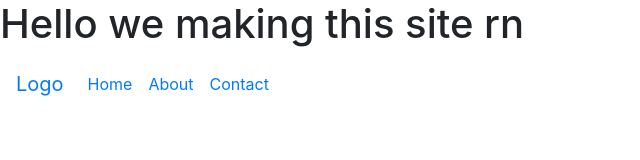
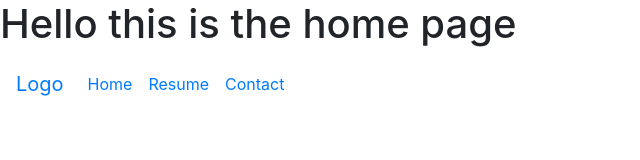
Before and after one commit to jouytrew/jouytrew.github.io, a plain HTML site: page index.html in a window 1280 px wide. Shown: the whole page, without its empty margins (0-640 px from the left). Drawn offline with nearby package versions, Linux system fonts and the light colour scheme.

Commit message:
5-17 Changes: Index.html updated (hopefully)

```diff
--- a/index.html
+++ b/index.html
@@ -25,7 +25,7 @@
 	<!-- jQuery (necessary for Bootstrap's JavaScript plugins) -->
 	<script src="https://code.jquery.com/jquery-3.5.1.min.js" integrity="sha256-9/aliU8dGd2tb6OSsuzixeV4y/faTqgFtohetphbbj0=" crossorigin="anonymous"></script>
 
-	<h1>Hello we making this site rn</h1>
+	<h1>Hello this is the home page</h1>
 
 	<nav class="navbar navbar-expand-md">
 		<a class="navbar-brand" href="#">Logo</a>
@@ -35,10 +35,10 @@
 		<div class="collapse navbar-collapse" id="main-navigation">
 			<ul class="navbar-nav">
 				<li class="nav-item">
-					<a class="nav-link" href="#">Home</a>
+					<a class="nav-link" href="index.html">Home</a>
 				</li>
-				<li class="nav-item">
-					<a class="nav-link" href="#">About</a>
+				<li>
+					<a class="nav-link" href="resume.html">Resume</a>
 				</li>
 				<li class="nav-item">
 					<a class="nav-link" href="#">Contact</a>
```
